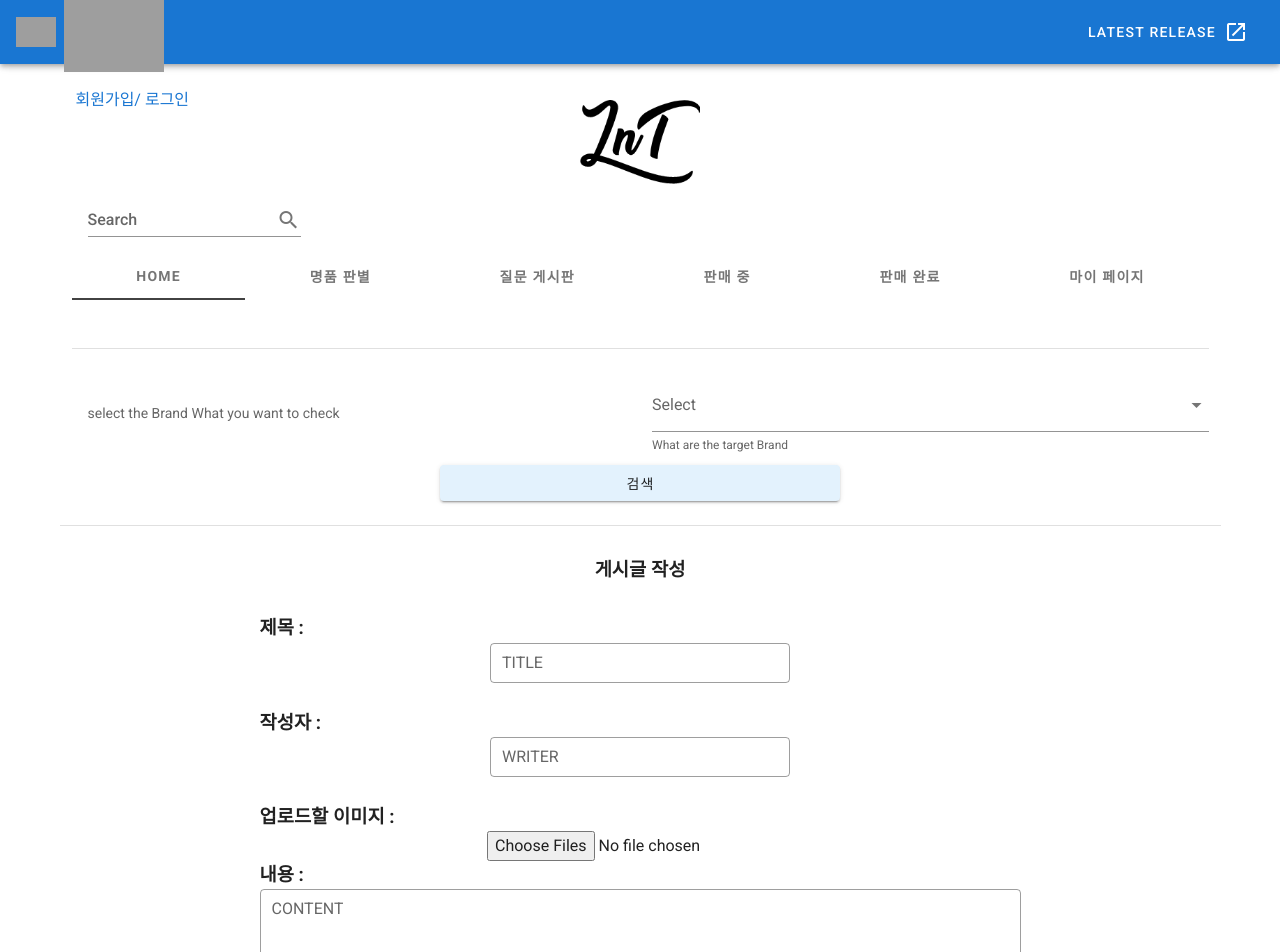
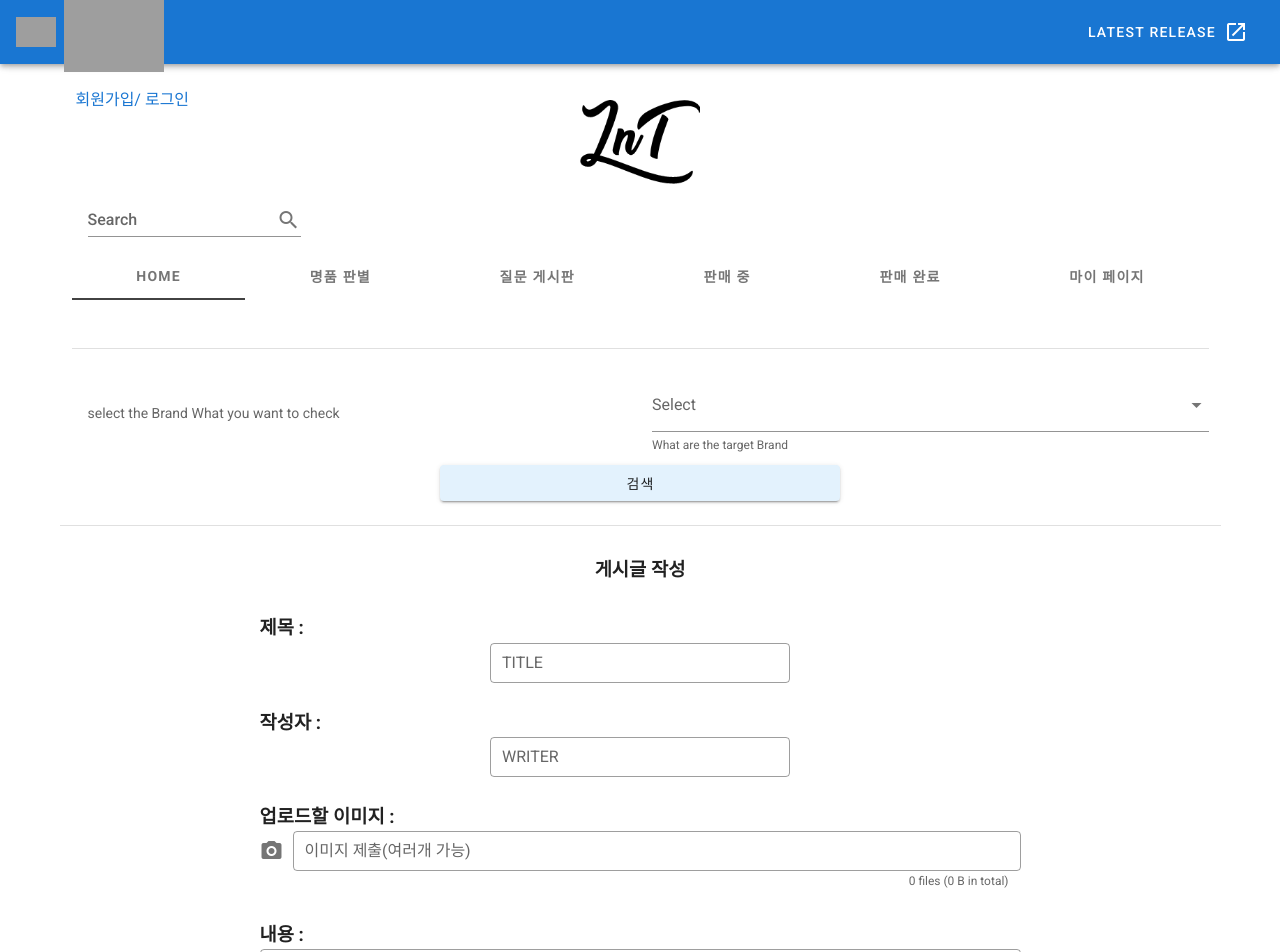
Before and after one commit to KHWeb19/PersonalProject, a Vue app in the folder sknyuki/frontend/: page /K1CheckBrandRegisterPage in a window 1280 px wide. Shown: the top 952 px of the page. Built offline with nearby package versions, Linux system fonts and the light colour scheme; grey boxes are pictures that could not be loaded.

Commit message:
[세키네][K1-RP],[K1-RF] image,contents 동시에 axios 연동 할 수 있게 수정

```diff
--- a/sknyuki/frontend/src/components/BrandCheckBoard/K1CheckBrandRegister.vue
+++ b/sknyuki/frontend/src/components/BrandCheckBoard/K1CheckBrandRegister.vue
@@ -28,12 +28,7 @@
             ></v-text-field>
 
 
-
-           <h3 align="left"> 업로드할 이미지 : </h3>
-             <input class="input" type="file"
-             ref="files"
-             multiple
-              @change="onInputImage()"/>
+            <upload-file-1 @selectFile="selectFile"></upload-file-1>
 
 
 
@@ -72,38 +67,35 @@
 
 <script>
 
-//import UploadFile1 from '@/components/uploadfile1.vue'
+import UploadFile1 from '@/components/uploadfile1.vue'
 
 export default {
     name: 'BoardRegisterForm',
     components:{
-      //  UploadFile1
+        UploadFile1
     },
     data () {
         return {
             title: '',
             writer: '',
             content: '',
-            files:'',
+            files:[],
         }
     },
     methods: {
-    onInputImage(){
-        this.files=this.$refs.files.files
-        console.log(this.files)
-         let formData = new FormData()
+        selectFile(files){
+            this.files=files
+        },
 
-            for (let idx = 0; idx < this.files.length; idx++) {
-                formData.append('fileList', this.files[idx])
-
-            }console.log(formData)
-    },
             onSubmit () {
             var result = confirm('등록 하시겠습니까?')
             if(result) {
-                const { title, writer, content, formData } = this
-                this.$emit('submit', { title, writer, content, formData })
-                console.log(this.title,this.writer,this.content,formData)
+                const { title, writer, content} = this
+                this.$emit('submitContents', { title, writer, content})
+                console.log(this.title,this.writer,this.content)
+
+                this.$emit("submitFiles",this.files)
+                console.log(this.files)
             }
          }
     }
--- a/sknyuki/frontend/src/components/uploadfile1.vue
+++ b/sknyuki/frontend/src/components/uploadfile1.vue
@@ -1,16 +1,13 @@
 <template>
     <div>
 
-             <br>
-            <h3 align="left"> 업로드할 파일 : </h3>
-              <div>
-                <label>Files
-                  <v-file-input class="input" type="file" counter show-size label="이미지 제출(여러개 가능)"
-              outlined dense multiple prepend-icon="mdi-camera" style="width: 400px; margin-left: 100px;"
-              @change="onImageChange"/>
-                </label>
-                <button v-on:click="submitFiles()">파일 업로드</button>
-            </div>
+             <h3 align="left"> 업로드할 이미지 : </h3>
+             <v-file-input class="input" type="file" v-model="files"
+             counter show-size label="이미지 제출(여러개 가능)"
+             outlined dense multiple prepend-icon="mdi-camera"
+              @change="onInputImage"/>
+
+
             <br>
 
     </div>
@@ -18,36 +15,22 @@
 
 <script>
 
-//import axios from 'axios'
 
 export default {
     name: 'UploadFile',
     data () {
         return {
-            uploadimageurl: [],	// 업로드한 이미지의 미리보기 기능을 위해 url 저장하는 객체
-            imagecnt: 0,
+            files: [],
         }
     },
     methods: {
-        onImageChange(file) {	// v-file-input 변경시
-      if (!file) {
-        return;
-      }
 
-      const formData = new FormData();	// 파일을 전송할때는 FormData 형식으로 전송
-      this.uploadimageurl = [];		// uploadimageurl은 미리보기용으로 사용
-      file.forEach((item) => {
-        formData.append('filelist', item)
-        console.log(item)	// formData의 key: 'filelist', value: 이미지
-        const reader = new FileReader();
-        reader.onload = (e) => {
-          this.uploadimageurl.push({url: e.target.result});
-          // e.target.result를 통해 이미지 url을 가져와서 uploadimageurl에 저장
-        };
-        reader.readAsDataURL(item);
-      });
+        onInputImage () {
+         // console.log(this.files) 반영 확인 완
 
-    },
+           this.$emit('selectFile',this.files)
+        }
     }
 }
+
 </script>
--- a/sknyuki/frontend/src/views/K1CheckBrandVeiw/K1CheckBrandRegisterPage.vue
+++ b/sknyuki/frontend/src/views/K1CheckBrandVeiw/K1CheckBrandRegisterPage.vue
@@ -4,7 +4,8 @@
         <br>
         <drop-down></drop-down>
            <div align="center">
-        <k-1-check-brand-register @submit="onSubmit"/>
+        <k-1-check-brand-register @submitContents="contentsSubmit"
+         @submitFiles="filesSubmit"/>
     </div>
 
         </v-container>
@@ -13,7 +14,7 @@
 import K1CheckBrandRegister from '@/components/BrandCheckBoard/K1CheckBrandRegister.vue'
 import HeaderView from '@/components/home/headerView.vue'
 import DropDown from '@/components/KategoriePage1/DropDown.vue'
-//import axios from 'axios'
+import axios from 'axios'
 export default {
     name:'K1CheckBrandRegisterPage',
     components:{
@@ -21,23 +22,50 @@ export default {
     DropDown,
     K1CheckBrandRegister
     },
-    /* backend작업시 풀예정
+data () {
+    return {
+      boardNo:null,
+      files:[],
+    }
+},
      methods: {
-        onSubmit (payload) {
-            const { title, content, writer, regDate } = payload
-            axios.post('http://localhost:7777/vueboard/register', { title, writer, content, regDate })
+        contentsSubmit (payload) {
+            const { title, content, writer} = payload
+            console.log('contents의 값이 넘어왔습니다.'+content)
+            //spring 작업시 경우에 따라서 회원정보의 id값도 넘겨줘야함
+            axios.post('http://localhost:7777/CheckBrandBoard/register', { title, writer, content })
                     .then(res => {
                         // alert('등록 성공! - ' + res)
-                        console.log('게시물 번호 : ' + res.data.boardNo.toString())
-                        this.$router.push({
-                            name: 'BoardListPage',
+                        this.boardNo=res.data.boardNo
+
+                       // this.$router.push({
+                         //   name: 'BoardListPage',
                            // params: { boardNo: res.data.boardNo.toString() }
+                        //})
+                    })
+                },
+                filesSubmit(files){
+                this.files=files
+                console.log('값이 넘어왔습니다'+files)
+                setTimeout(()=>{
+                    const formData=new FormData()
+                    for (let i=0; i<this.files.length; i++){
+                        formData.append('fileList',this.files[i])
+                    }
+
+                    formData.append('boardNo',this.boardNo)
+
+                    axios.post('http://localhost:7777/fileUpload/CheckBrandBoard',formData,{
+                        headers:{ 'Content-Type': 'multipart/form-data'}
                         })
-                    })
-                    .catch(res => {
-                        alert(res.response.data.message)
-                    })
-        }
-    }*/
+                        .then(res=>{
+                             console.log(res.data)
+                        }).catch(err=>{
+                             console.log(err)
+                        })
+                },1000)
+                }
+     }
 }
+
 </script>
```
